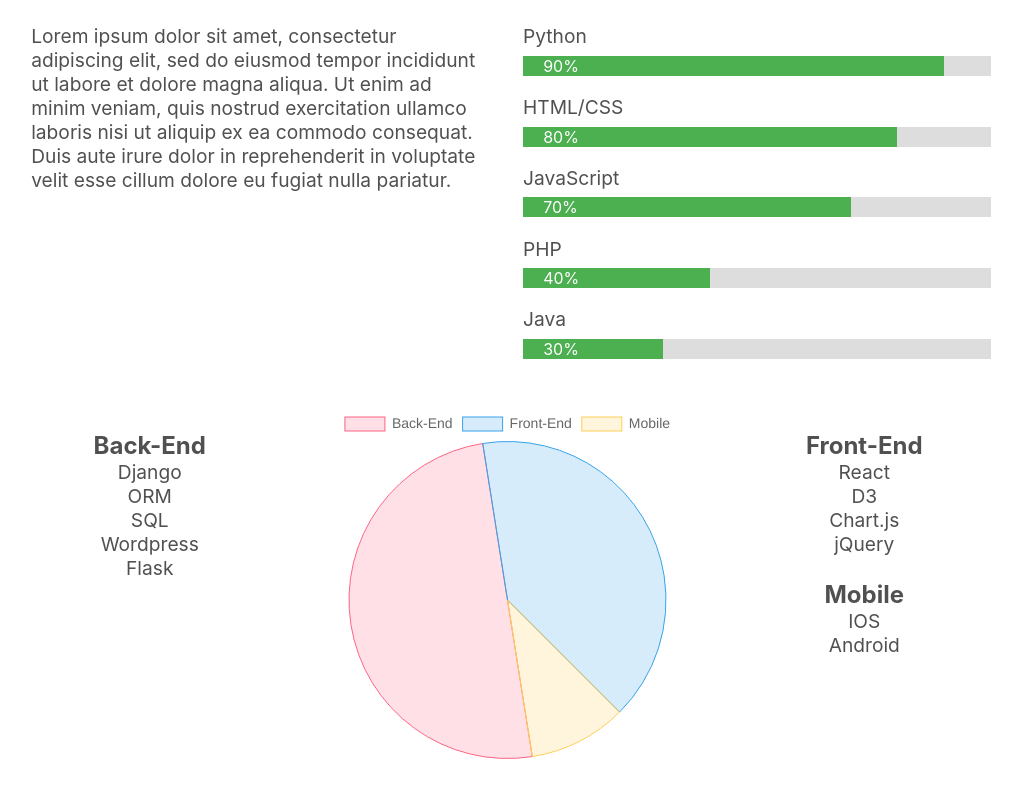
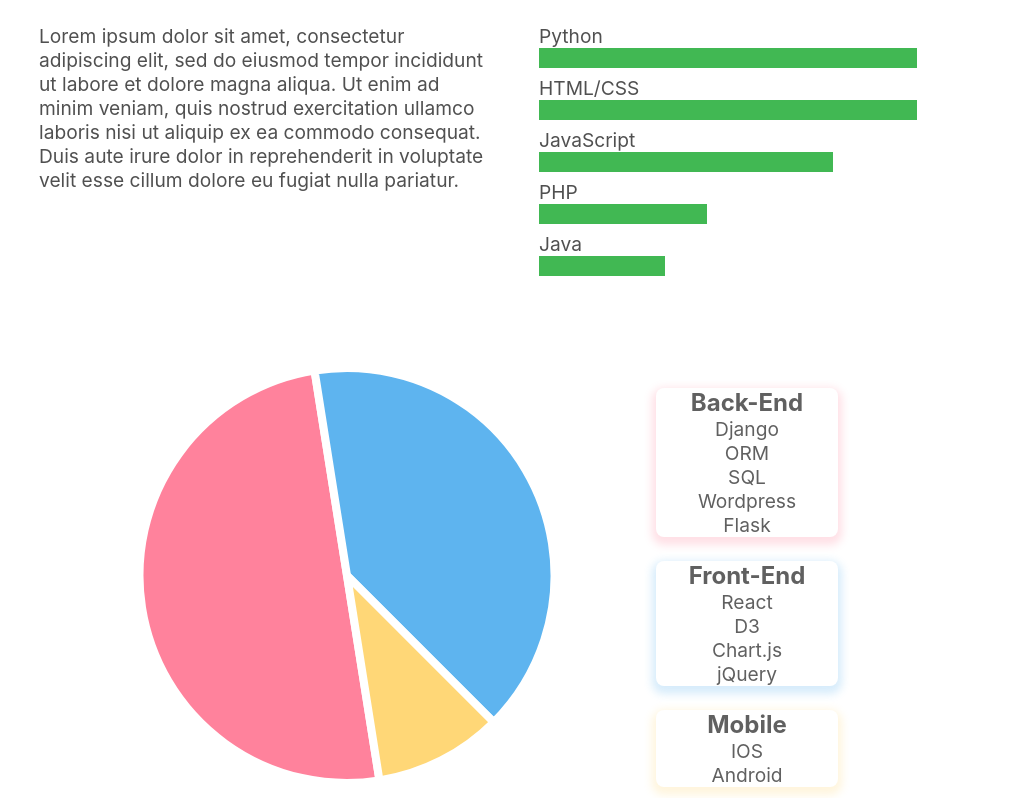
Before and after one commit to JasonGodmere/Portfolio-Website, a React (Create React App) app in the folder frontend/: page / in a window 1280 px wide. Shown: the part 522-1320 px from the top of the page, without its empty margins (133-1155 px from the left). Built offline with nearby package versions, Linux system fonts and the light colour scheme.

Commit message:
Updated colors and made pie chart and chart lists more appealing/readable. added footer with angled top edge, no content yet.

```diff
--- a/frontend/src/App.css
+++ b/frontend/src/App.css
@@ -40,3 +40,13 @@
 .App-projects-container {
   background-color: #f5f5f5;
 }
+
+.App-footer {
+  background-color: #282c34;
+}
+.App-footer--shape {
+  width: 100%;
+	border-left: 50vw solid transparent;
+	border-right: 50vw solid transparent;
+	border-top: 5em solid #f5f5f5;
+}
--- a/frontend/src/App.js
+++ b/frontend/src/App.js
@@ -2,6 +2,7 @@ import React, { Component } from 'react';
 import './App.css';
 import About from './components/portfolio/About';
 import Projects from './components/portfolio/Projects';
+import Contact from './components/portfolio/Contact';
 
 class App extends Component {
   state = {
@@ -38,7 +39,13 @@ class App extends Component {
             A full-stack developer</h3>
         </header>
         <About/>
-        <div className="App-projects-container"><Projects/></div>
+        <div className="App-projects-container">
+          <Projects/>
+        </div>
+        <div className="App-footer">
+          <div className="App-footer--shape"></div>
+          <Contact/>
+        </div>
       </div>
     );
   }
--- a/frontend/src/components/portfolio/About.js
+++ b/frontend/src/components/portfolio/About.js
@@ -24,23 +24,23 @@ export default class About extends Component {
           <div>
             <h2>Skills</h2>
             <div className="About-skills-container">
-              <p>Python</p>
+              <p className="Port-header--sm">Python</p>
               <div className="About-skills">
                 <div className="About-skill python"><p>90%</p></div>
               </div>
-              <p>HTML/CSS</p>
+              <p className="Port-header--sm">HTML/CSS</p>
               <div className="About-skills">
-                <div className="About-skill html-css"><p>80%</p></div>
+                <div className="About-skill html-css"><p>90%</p></div>
               </div>
-              <p>JavaScript</p>
+              <p className="Port-header--sm">JavaScript</p>
               <div className="About-skills">
                 <div className="About-skill js"><p>70%</p></div>
               </div>
-              <p>PHP</p>
+              <p className="Port-header--sm">PHP</p>
               <div className="About-skills">
                 <div className="About-skill php"><p>40%</p></div>
               </div>
-              <p>Java</p>
+              <p className="Port-header--sm">Java</p>
               <div className="About-skills">
                 <div className="About-skill java"><p>30%</p></div>
               </div>
@@ -52,6 +52,19 @@ export default class About extends Component {
 
         <div className="About-chart-container">
           <div>
+            <Pie className="About-pie-chart"
+              data={chartData}
+              options={{
+                legend: {
+                  display: false
+                },
+                rotation: 0.45 * Math.PI,
+                maintainAspectRatio: false
+              }}
+            />
+          </div>
+          <div>
+            <div className="About-chart-list chart-list--red">
               <h2 className="Port-header--sm Port-header--list">Back-End</h2>
               <ul className="Port--list">
                 <li>Django</li>
@@ -61,21 +74,7 @@ export default class About extends Component {
                 <li>Flask</li>
               </ul>
             </div>
-          <div>
-            <Pie className="About-pie-chart"
-              data={chartData}
-              options={{
-                legend: {
-                  labels: {
-                    fontSize: 14
-                  }
-                },
-                rotation: 0.45 * Math.PI,
-                maintainAspectRatio: false
-              }}
-            />
-          </div>
-          <div>
+            <div className="About-chart-list chart-list--blue">
               <h2 className="Port-header--sm Port-header--list">Front-End</h2>
               <ul className="Port--list">
                 <li>React</li>
@@ -83,11 +82,14 @@ export default class About extends Component {
                 <li>Chart.js</li>
                 <li>jQuery</li>
               </ul>
+            </div>
+            <div className="About-chart-list chart-list--yellow">
               <h2 className="Port-header--sm Port-header--list">Mobile</h2>
               <ul className="Port--list">
                 <li>IOS</li>
                 <li>Android</li>
               </ul>
+            </div>
           </div>
         </div>
 
@@ -99,18 +101,14 @@ export default class About extends Component {
 const chartData = {
   labels: ['Back-End', 'Front-End', 'Mobile'],
   datasets: [{
-    label: '# of Votes',
     data: [50, 40, 10],
     backgroundColor: [
-      'rgba(255, 99, 132, 0.2)',
-      'rgba(54, 162, 235, 0.2)',
-      'rgba(255, 206, 86, 0.2)'
+      'rgba(255, 99, 132, 0.8)',
+      'rgba(54, 162, 235, 0.8)',
+      'rgba(255, 206, 86, 0.8)'
     ],
-    borderColor: [
-      'rgba(255, 99, 132, 1)',
-      'rgba(54, 162, 235, 1)',
-      'rgba(255, 206, 86, 1)'
-    ],
-    borderWidth: 1
+    hoverBorderColor: 'rgba(0,0,0,0)',
+    hoverBorderColor: 'rgba(0,0,0,0)',
+    borderWidth: 8
   }]
 }
--- /dev/null
+++ b/frontend/src/components/portfolio/Contact.js
@@ -0,0 +1,10 @@
+import React from 'react';
+
+
+export default function ContactMe() {
+  return (
+    <div className="Port-container Contact-container">
+      <h1 className="Port-header--lg">CONTACT</h1>
+    </div>
+  )
+}
--- a/frontend/src/components/portfolio/Portfolio.css
+++ b/frontend/src/components/portfolio/Portfolio.css
@@ -8,8 +8,6 @@
 .Port-container p {
   font-size: 1.2em;
   text-align: left;
-  margin-right: 2ch;
-  margin-left: 2ch;
 }
 .Port-container li {
   font-size: 1.2em;
@@ -51,6 +49,9 @@
   padding: 0;
   display: grid;
   grid-template-columns: 1fr 1fr;
+  column-gap: 2em;
+  margin-right: 2em;
+  margin-left: 2em;
 }
 /*grid boxes*/
 .About-header > div {
@@ -63,38 +64,36 @@
   margin-right: 1em;
   margin-left: 1em;
 }
-.About-skills-container > p {
-  padding-left: 0;
-  padding-bottom: 0.2em;
-  margin-left: 0;
-  margin-bottom: 0.2em;
-}
 .About-skills {
   width: 100%;
-  background-color: #ddd;
+  margin-bottom: 0.5em;
+  background-color: #41B853;
+  float: left;
 }
 .About-skill {
   padding: 0;
+  margin: 0;
   color: white;
 }
 .About-skill > p {
   font-size: 1em;
-  text-align: left;
-  padding-top: 0;
-  padding-bottom: 0;
-  margin-top: 0;
-  margin-bottom: 0;
+  text-align: right;
+  padding: 0;
+  margin: 0;
+  margin-right: 0.5em;
 }
-.python {width: 90%; background-color: #4CAF50;}
-.html-css {width: 80%; background-color: #4CAF50;}
-.js {width: 70%; background-color: #4CAF50;}
-.php {width: 40%; background-color: #4CAF50;}
-.java {width: 30%; background-color: #4CAF50;}
+.python {width: 10%; background-color: white; float: right;}
+.html-css {width: 10%; background-color: white; float: right;}
+.js {width: 30%; background-color: white; float: right;}
+.php {width: 60%; background-color: white; float: right;}
+.java {width: 70%; background-color: white; float: right;}
 
 .About-chart-container {
-  margin-top: 3em;
+  width: 80%;
+  margin: auto;
+  margin-top: 5em;
   display: grid;
-  grid-template-columns: 2fr 3fr 2fr;
+  grid-template-columns: 3fr 2fr;
 }
 .About-chart-container > div {
   min-height: 22em;
@@ -102,6 +101,21 @@
 .About-pie-chart {
   padding: 0;
   margin: 0;
+}
+.About-chart-list {
+  width: 18ch;
+  margin: auto;
+  border-radius: 0.5em;
+  color: #606060;
+}
+.chart-list--blue {
+  box-shadow: 0 0.25em 0.5em 0.25em rgba(54, 162, 235, 0.2);
+}
+.chart-list--red {
+  box-shadow: 0 0.25em 0.5em 0.25em rgba(255, 99, 132, 0.2);
+}
+.chart-list--yellow {
+  box-shadow: 0 0.25em 0.5em 0.25em rgba(255, 206, 86, 0.2);
 }
 
 
@@ -129,3 +143,8 @@
   margin: 0;
   padding: 0;
 }
+
+
+.Contact-container {
+  color: #f5f5f5;
+}
--- a/frontend/src/components/portfolio/Projects.js
+++ b/frontend/src/components/portfolio/Projects.js
@@ -35,7 +35,7 @@ export default function Projects() {
               IOS Version
             </a>
             {' | '}
-            <a href="https://play.google.com/store/apps/details?id=com.google.android.apps.access.wifi.consumer&hl=en_US" target="_blank">
+            <a href="https://play.google.com/store/apps/details?id=com.hawaiienergyconnection.envwifi&hl=en_US" target="_blank">
               Android Version
             </a>
             <p>
```
Also changed, not shown: frontend/src/components/portfolio/ProjectItem.js (deleted), frontend/src/components/portfolio/images/energyrecoveryservices.PNG, 1 other file (tests, documents, lock files or other folders). Lines whose indentation alone changed are shown as unchanged.
